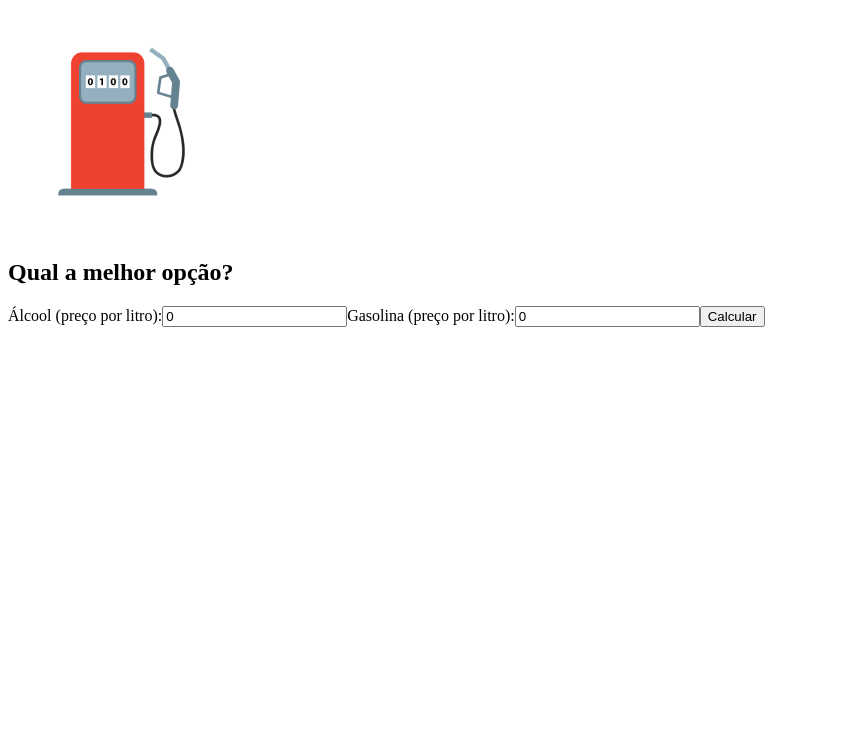
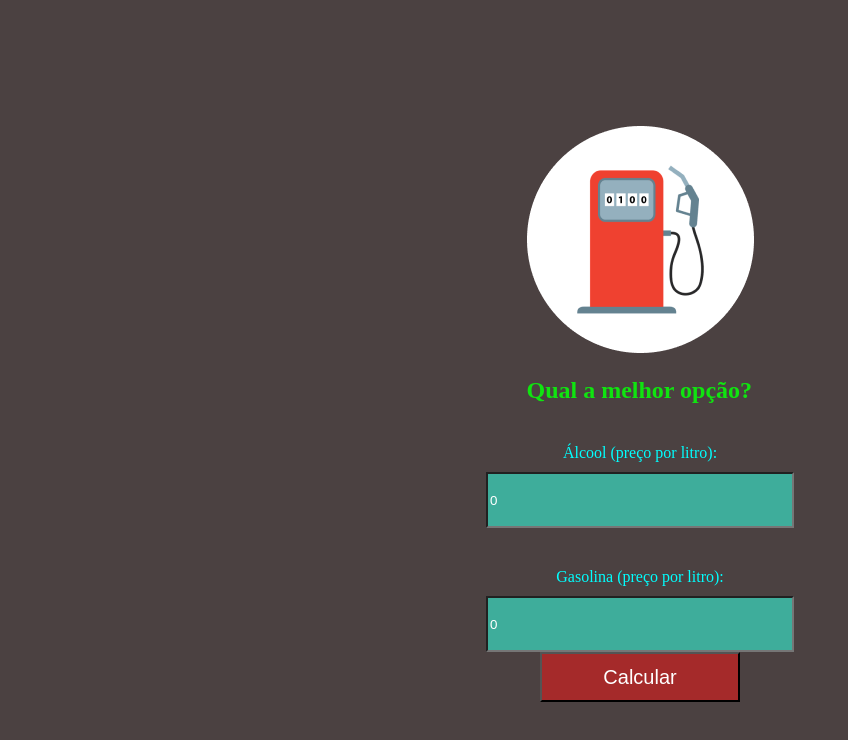
Before and after one commit to XLordZordX/Projeto-Calculadora-Combust-vel, a React (Vite) app: page / in a window 1280 px wide. Shown: the top 740 px of the page, without its empty margins (0-848 px from the left). Built offline with nearby package versions, Linux system fonts and the light colour scheme.

Commit message:
Estilo e mudanças

```diff
--- a/src/App.tsx
+++ b/src/App.tsx
@@ -1,9 +1,11 @@
 import { useState } from "react"
+import logo from "./assets/logo.png"
+import "./index.css"
 
 function App() {
 
   return (
-    <div>
+    <div className="central">
         <Interface/>
         <Formulario/>
     </div>
@@ -15,7 +17,7 @@ export default App
 function Interface(){
     return(
         <div>
-            <img src="src/assets/logo.png"/>
+            <img src={logo}/>
             <h2>Qual a melhor opção?</h2>
         </div>
     )
@@ -40,15 +42,19 @@ function Formulario(){
 
     return(
         <div>
+            <div className="Formu">
             <label>Álcool (preço por litro):</label>
             <input type="number"
             value={valorAlcool}
+            min={0}
             onChange={(e)=> setValorAlcool(Number(e.target.value))}
             ></input>
-
+            </div>
+            <div className="Formu">
             <label>Gasolina (preço por litro):</label>
             <input type="number"
             value={valorGasolina}
+            min={0}
             onChange={(e)=>setValorGasolina(Number(e.target.value))}
             ></input>
 
@@ -59,6 +65,7 @@ function Formulario(){
           {result ? 'Use Álcool!' : 'Use Gasolina!'}
         </h2>
       )}
+      </div>
         </div>
         </div>
     )
--- /dev/null
+++ b/src/index.css
@@ -0,0 +1,44 @@
+
+.central{
+    margin-top: 10%;
+    display: flex;
+    justify-content: center;
+    align-items: center;
+    flex-direction: column;
+}
+
+.Formu{
+    padding: 20px;
+    display: flex;
+    flex-direction: column;
+    align-items:center;
+}
+
+body{
+    background-color: rgba(58, 47, 47, 0.911);
+}
+
+label{
+    color: aqua;
+}
+
+input[type=number]{
+    margin-top: 10px;
+    width:300px;
+    height: 50px;
+    background-color: rgb(62, 173, 155);
+    color: white;
+    display: flex;
+}
+
+h2{
+    color: rgb(16, 228, 16);
+}
+
+button{
+    background-color: brown;
+    color: white;
+    width: 200px;
+    height: 50px;
+    font-size: 20px;
+}
```
